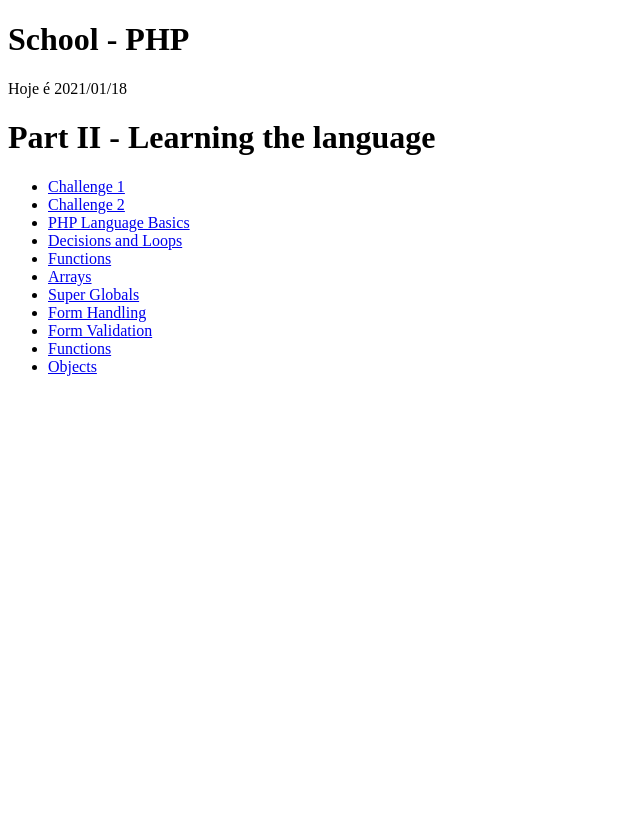
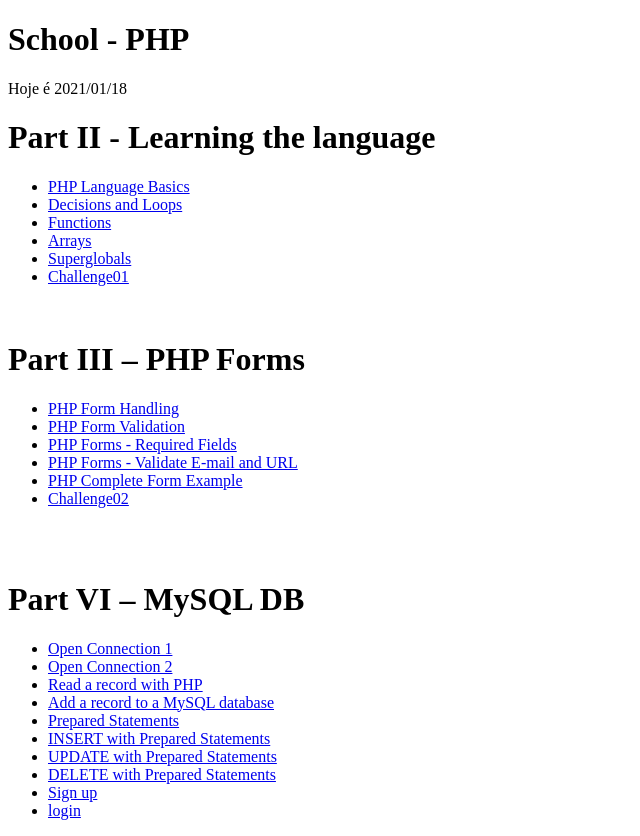
Before and after one commit to AndreErnesto/phpschool, a PHP site: page / in a window 1280 px wide. Shown: the whole page, without its empty margins (0-640 px from the left). Before the commit the page ends 376 px from the top, so only its background shows below. Run offline with PHP 8.4, Linux system fonts and the light colour scheme.

Commit message:
Update index.php

```diff
--- a/index.php
+++ b/index.php
@@ -14,7 +14,7 @@
 
 <h1>Part II - Learning the language</h1>
 
-<ul>
+<!-- <ul>
     <li><a href="challenge1/Challenge1.php">Challenge 1 </a>
     <li><a href="challenge02/Challenge02.php">Challenge 2 </a>
     <li><a href="php/c1_PHPLanguageBasics.php">PHP Language Basics</a></li>
@@ -26,7 +26,45 @@
     <li><a href="php/c12_PHPFormValidation.php">Form Validation </a></li>
     <li><a href="#">Functions</a></li>
     <li><a href="#">Objects</a></li>
-</ul>
+</ul> -->
+<ul>
+        <li><a href="php/c1_PHPLanguageBasics.php">PHP Language Basics</a></li>
+        <li><a href="php/c2_PHPDecisionsAndLoops.php">Decisions and Loops</a></li>
+        <li><a href="php/c3_PHPFunctions.php">Functions</a></li>
+        <li><a href="php/c4_PHPArrays.php">Arrays</a></li>
+        <li><a href="php/c5_PHPSuperglobals.php">Superglobals</a></li>
+        <li><a href="challenge1/Challenge1.php">Challenge01</a></li>
+    </ul>
+    <br>
+    <h1>Part III – PHP Forms</h1>
+    <ul>
+        <li><a href="php/c11_PHPFormHandling.php">PHP Form Handling</a></li>
+        <li><a href="php/c12_PHPFormValidation.php">PHP Form Validation</a></li>
+        <li><a href="php/c13_PHPRequiredFields.php">PHP Forms - Required Fields</a></li>
+        <li><a href="php/c14_PHPValidateEmail_URL.php">PHP Forms - Validate E-mail and URL</a></li>
+        <li><a href="php/c15_PHPCompleteFormExample.php">PHP Complete Form Example</a></li>
+        <li><a href="/auxStuff/challenge02/challenge02.php">Challenge02</a></li>
+    </ul>
+
+    <br>
+
+    <br>
+    <h1>Part VI – MySQL DB</h1>
+    <ul>
+        <li><a href="/php/c41_PHPOpenCloseConnection1.php">Open Connection 1</a></li>
+        <li><a href="/php/c41_PHPOpenCloseConnection2.php">Open Connection 2</a></li>
+        <li><a href="/php/c42_PHPreadRecordWithPHP.php">Read a record with PHP</a></li>
+        <li><a href="/php/c43_PHPAddRecord.php">Add a record to a MySQL database</a></li>
+        <li><a href="/php/testPrep.php">Prepared Statements</a></li>
+        <li><a href="/php/testPrep2.php">INSERT with Prepared Statements</a></li>
+        <li><a href="/php/testPrep3.php">UPDATE with Prepared Statements</a></li>
+        <li><a href="/php/testPrep4.php">DELETE with Prepared Statements</a></li>
+
+        <li><a href="/login/signup.php">Sign up</a></li>
+        <li><a href="/login/login.php">login</a></li>
+
+    </ul>
+
 
 </body>
 </html>
```
